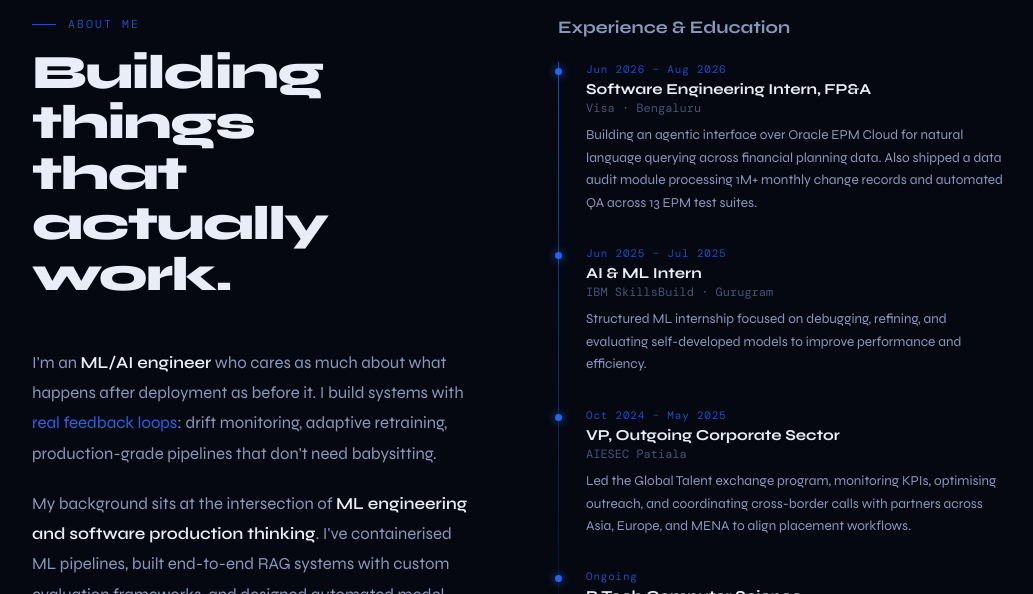
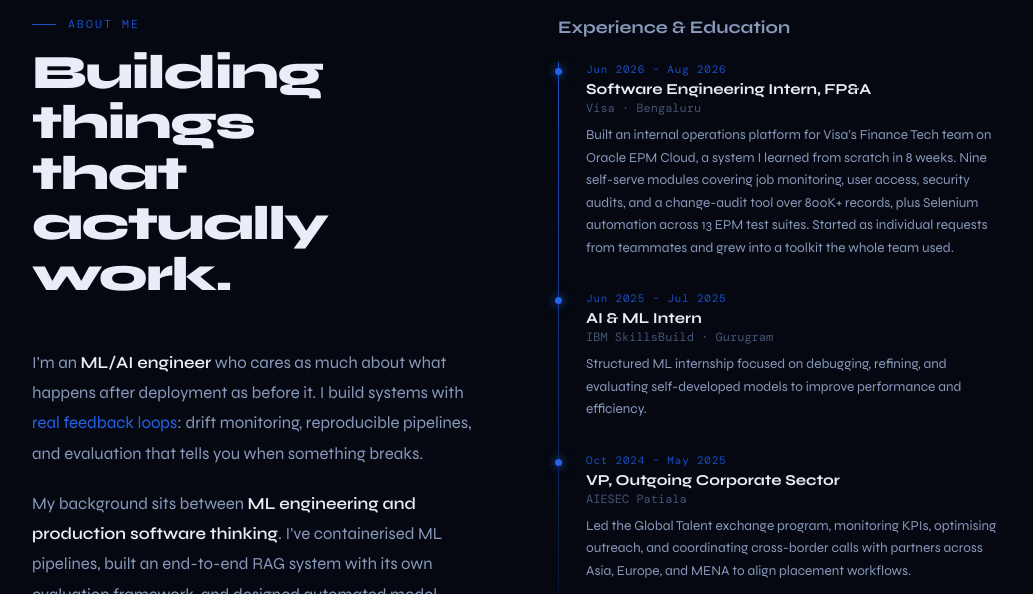
Before and after one commit to VanshGumber/vanshgumber.github.io, a plain HTML site: page index.html in a window 1280 px wide. Shown: the part 880-1474 px from the top of the page, without its empty margins (122-1155 px from the left). Drawn offline with nearby package versions, Linux system fonts and the light colour scheme; a web font is replaced by a local one.

Commit message:
Revise About Me section with updated internship details
Updated the 'About Me' section to reflect recent experiences and projects, enhancing clarity and detail.

```diff
--- a/index.html
+++ b/index.html
@@ -970,13 +970,13 @@
       <div class="section-label">About Me</div>
       <h2>Building things<br/>that actually work.</h2>
      <p>
-        I'm an <strong>ML/AI engineer</strong> who cares as much about what happens after deployment as before it. I build systems with <em>real feedback loops</em>: drift monitoring, adaptive retraining, production-grade pipelines that don't need babysitting.
+  I'm an <strong>ML/AI engineer</strong> who cares as much about what happens after deployment as before it. I build systems with <em>real feedback loops</em>: drift monitoring, reproducible pipelines, and evaluation that tells you when something breaks.
 </p>
 <p>
-        My background sits at the intersection of <strong>ML engineering and software production thinking</strong>. I've containerised ML pipelines, built end-to-end RAG systems with custom evaluation frameworks, and designed automated model selection tooling. Currently, I'm developing an <em>adaptive multi-model routing system</em> for object detection under environmental degradation, which at its core is the same problem as routing queries intelligently across specialised agents.
+  My background sits between <strong>ML engineering and production software thinking</strong>. I've containerised ML pipelines, built an end-to-end RAG system with its own evaluation framework, and designed automated model selection tooling. Right now I'm building an <em>adaptive multi-model routing system</em> for object detection under environmental degradation, which at its core is the same problem as routing queries across specialised agents.
 </p>
 <p>
-        Currently a <strong>Software Engineering Intern at Visa</strong>, building an agentic FP&amp;A interface over Oracle EPM Cloud and shipping automation tooling across enterprise financial workflows.
+  Most recently a <strong>Software Engineering Intern at Visa</strong>, where I learned Oracle EPM from scratch in 8 weeks and built an operations platform that grew into a toolkit the whole Finance Tech team used.
 </p>
       <div class="about-stats">
         <div class="stat-item">
@@ -1004,7 +1004,7 @@
           <div class="tl-date">Jun 2026 – Aug 2026</div>
           <div class="tl-title">Software Engineering Intern, FP&amp;A</div>
           <div class="tl-org">Visa · Bengaluru</div>
-          <div class="tl-desc">Building an agentic interface over Oracle EPM Cloud for natural language querying across financial planning data. Also shipped a data audit module processing 1M+ monthly change records and automated QA across 13 EPM test suites.</div>
+          <div class="tl-desc">Built an internal operations platform for Visa’s Finance Tech team on Oracle EPM Cloud, a system I learned from scratch in 8 weeks. Nine self-serve modules covering job monitoring, user access, security audits, and a change-audit tool over 800K+ records, plus Selenium automation across 13 EPM test suites. Started as individual requests from teammates and grew into a toolkit the whole team used.</div>
         </li>
         <li>
           <div class="tl-date">Jun 2025 – Jul 2025</div>
```
Lines whose indentation alone changed are shown as unchanged.
